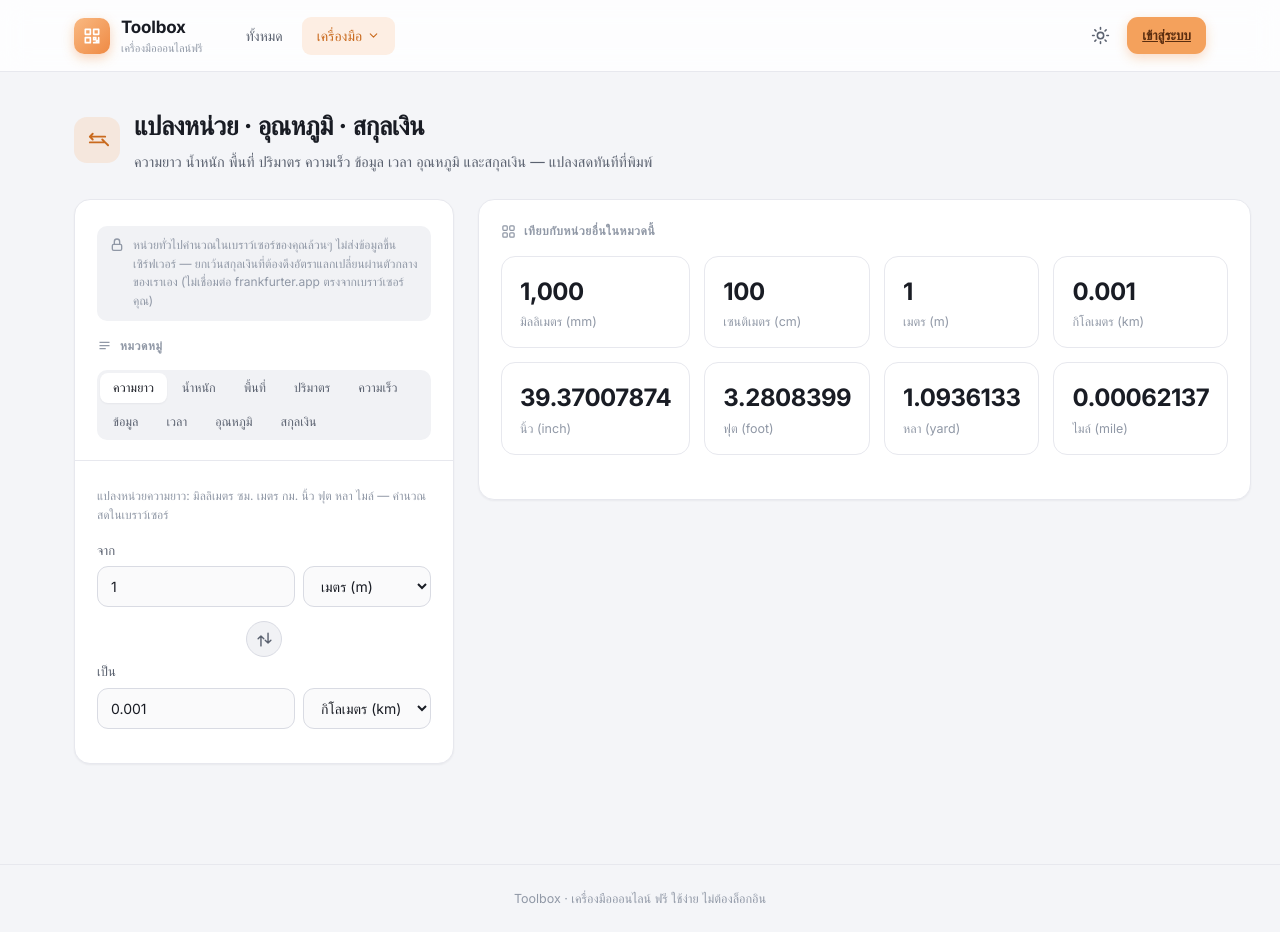
After one commit to aombazooka/toolbox, a PHP site: page /qrcode/convert.php in a window 1280 px wide. The commit adds this page. Run offline with PHP 8.4, Linux system fonts and the light colour scheme; data that the repository does not hold is empty; some web fonts are replaced.

Commit message:
T10: Unit/temperature/currency converter
convert.php + assets/js/convert.js: length, weight, area (incl. exact
Thai ไร่/งาน/ตารางวา legal ratios), volume (US gallon, labeled),
speed, digital storage (binary 1024 base, labeled), time, and
temperature (real C/F/K formulas, not linear factors) — all instant
and client-side. api/rates.php: server-side proxy for live THB rates
from frankfurter.app, cached in the existing settings key/value table
for 1 day (no new table), serving stale cache over failing outright
if the upstream call errors. Registered in includes/tools.php
(เครื่องคำนวณ category).

This completes all of TOOLBOX-PLAN.md (T0-T10).

Co-Authored-By: Claude Sonnet 5 <noreply@anthropic.com>

```diff
--- a/assets/css/app-extra.css
+++ b/assets/css/app-extra.css
@@ -266,6 +266,16 @@
 .pwd-meter-label .pml-tag.strong{color:var(--ok)}
 .pwd-meter-label .pml-tag.very-strong{color:#1f9aa0}
 
+/* ---------- Unit/temperature/currency converter (T10) ---------- */
+#cat-tabs{flex-wrap:wrap;height:auto;row-gap:4px}
+#cat-tabs button{flex:0 0 auto;padding:7px 13px}
+.conv-pair{display:grid;grid-template-columns:1fr 128px;gap:8px}
+@media(max-width:480px){.conv-pair{grid-template-columns:1fr 104px}}
+.conv-swap-wrap{display:flex;justify-content:center;margin:2px 0 4px}
+.conv-swap-btn{width:36px;height:36px;border-radius:50%;background:var(--surface-3);border:1px solid var(--border-strong);display:grid;place-items:center;color:var(--text-2);transition:.18s}
+.conv-swap-btn:hover{background:var(--accent-soft);color:var(--accent-strong);transform:rotate(180deg)}
+.conv-swap-btn svg{width:17px;height:17px}
+
 @media print {
   header, footer, .no-print, .toast { display: none !important; }
   @page { size: A4; margin: 10mm; }
--- /dev/null
+++ b/assets/js/convert.js
@@ -0,0 +1,335 @@
+/* แปลงหน่วย · อุณหภูมิ · สกุลเงิน — ทำงานฝั่งเบราว์เซอร์ล้วน ยกเว้นสกุลเงินที่เรียก api/rates.php (แคชฝั่งเซิร์ฟเวอร์) */
+(function () {
+  function byId(id) { return document.getElementById(id); }
+
+  /* ---------- number helpers ---------- */
+  function parseNumber(str) {
+    if (str == null) return NaN;
+    const cleaned = String(str).replace(/,/g, '').trim();
+    if (cleaned === '') return NaN;
+    const n = Number(cleaned);
+    return isFinite(n) ? n : NaN;
+  }
+  function fmtResult(n) {
+    if (!isFinite(n)) return '';
+    if (n === 0) return '0';
+    const abs = Math.abs(n);
+    if (abs >= 1e15 || abs < 1e-9) return n.toExponential(6);
+    const rounded = Number(n.toPrecision(10));
+    return rounded.toLocaleString('th-TH', { maximumFractionDigits: 8, useGrouping: true });
+  }
+  function fmtOnBlur(input) {
+    const n = parseNumber(input.value);
+    if (isFinite(n)) input.value = fmtResult(n);
+  }
+
+  /* ---------- temperature: real formulas, not a factor multiply ---------- */
+  function toCelsius(v, unit) {
+    if (unit === 'c') return v;
+    if (unit === 'f') return (v - 32) * 5 / 9;
+    if (unit === 'k') return v - 273.15;
+    return NaN;
+  }
+  function fromCelsius(c, unit) {
+    if (unit === 'c') return c;
+    if (unit === 'f') return c * 9 / 5 + 32;
+    if (unit === 'k') return c + 273.15;
+    return NaN;
+  }
+
+  /* ---------- Thai-friendly names for common currency codes (frankfurter gives codes only) ---------- */
+  const CURRENCY_NAMES = {
+    THB: 'บาทไทย', USD: 'ดอลลาร์สหรัฐ', EUR: 'ยูโร', GBP: 'ปอนด์สเตอร์ลิง', JPY: 'เยนญี่ปุ่น',
+    CNY: 'หยวนจีน', SGD: 'ดอลลาร์สิงคโปร์', AUD: 'ดอลลาร์ออสเตรเลีย', HKD: 'ดอลลาร์ฮ่องกง',
+    KRW: 'วอนเกาหลีใต้', INR: 'รูปีอินเดีย', MYR: 'ริงกิตมาเลเซีย', IDR: 'รูเปียห์อินโดนีเซีย',
+    PHP: 'เปโซฟิลิปปินส์', VND: 'ดองเวียดนาม', CAD: 'ดอลลาร์แคนาดา', NZD: 'ดอลลาร์นิวซีแลนด์',
+    CHF: 'ฟรังก์สวิส', SEK: 'โครนาสวีเดน', NOK: 'โครนนอร์เวย์', DKK: 'โครนเดนมาร์ก',
+    ILS: 'เชเกลอิสราเอล', MXN: 'เปโซเม็กซิโก', ZAR: 'แรนด์แอฟริกาใต้', BRL: 'เรียลบราซิล',
+    TRY: 'ลีราตุรกี', RUB: 'รูเบิลรัสเซีย', PLN: 'ซลอตีโปแลนด์', CZK: 'โครูนาเช็ก', HUF: 'ฟอรินต์ฮังการี',
+    BGN: 'เลฟบัลแกเรีย', RON: 'ลิวโรมาเนีย', ISK: 'โครนาไอซ์แลนด์',
+  };
+  function currencyLabel(code) {
+    const name = CURRENCY_NAMES[code];
+    return name ? name + ' (' + code + ')' : code;
+  }
+
+  /* ---------- category definitions ----------
+   * type "factor": convert(v, from, to) = v * units[from].factor / units[to].factor
+   *   (factor = how many "base units" 1 of this unit equals — same trick used for currency,
+   *   with THB as the implicit base since api/rates.php always fetches from=THB)
+   * type "temperature": non-linear, uses toCelsius/fromCelsius above
+   */
+  const CATEGORIES = {
+    length: {
+      title: 'ความยาว', type: 'factor',
+      note: 'แปลงหน่วยความยาว: มิลลิเมตร ซม. เมตร กม. นิ้ว ฟุต หลา ไมล์ — คำนวณสดในเบราว์เซอร์',
+      units: {
+        mm:  { label: 'มิลลิเมตร (mm)', factor: 0.001 },
+        cm:  { label: 'เซนติเมตร (cm)', factor: 0.01 },
+        m:   { label: 'เมตร (m)', factor: 1 },
+        km:  { label: 'กิโลเมตร (km)', factor: 1000 },
+        inch:{ label: 'นิ้ว (inch)', factor: 0.0254 },
+        foot:{ label: 'ฟุต (foot)', factor: 0.3048 },
+        yard:{ label: 'หลา (yard)', factor: 0.9144 },
+        mile:{ label: 'ไมล์ (mile)', factor: 1609.344 },
+      },
+      def: { from: 'm', to: 'km' },
+    },
+    weight: {
+      title: 'น้ำหนัก', type: 'factor',
+      note: 'แปลงหน่วยน้ำหนัก: มิลลิกรัม กรัม กก. ตัน ออนซ์ ปอนด์',
+      units: {
+        mg:    { label: 'มิลลิกรัม (mg)', factor: 0.001 },
+        g:     { label: 'กรัม (g)', factor: 1 },
+        kg:    { label: 'กิโลกรัม (kg)', factor: 1000 },
+        tonne: { label: 'ตัน (tonne)', factor: 1000000 },
+        oz:    { label: 'ออนซ์ (oz)', factor: 28.349523125 },
+        lb:    { label: 'ปอนด์ (lb)', factor: 453.59237 },
+      },
+      def: { from: 'kg', to: 'lb' },
+    },
+    area: {
+      title: 'พื้นที่', type: 'factor',
+      note: 'แปลงหน่วยพื้นที่ ตร.ม. ตร.กม. ไร่ งาน ตารางวา เอเคอร์ — ใช้อัตราไทยแท้: 1 ไร่ = 4 งาน = 400 ตารางวา = 1,600 ตร.ม.',
+      units: {
+        m2:   { label: 'ตารางเมตร (m²)', factor: 1 },
+        km2:  { label: 'ตารางกิโลเมตร (km²)', factor: 1000000 },
+        wah2: { label: 'ตารางวา', factor: 4 },
+        ngan: { label: 'งาน', factor: 400 },
+        rai:  { label: 'ไร่', factor: 1600 },
+        acre: { label: 'เอเคอร์ (acre)', factor: 4046.8564224 },
+      },
+      def: { from: 'rai', to: 'wah2' },
+    },
+    volume: {
+      title: 'ปริมาตร', type: 'factor',
+      note: 'แปลงหน่วยปริมาตร มล. ลิตร ลบ.ม. แกลลอน ควอร์ต ไพน์ต — ใช้หน่วยแบบสหรัฐอเมริกา (US) ไม่ใช่แบบอังกฤษ (UK/Imperial)',
+      units: {
+        ml:        { label: 'มิลลิลิตร (mL)', factor: 0.001 },
+        l:         { label: 'ลิตร (L)', factor: 1 },
+        m3:        { label: 'ลูกบาศก์เมตร (m³)', factor: 1000 },
+        cup_us:    { label: 'ถ้วยตวง (US cup)', factor: 0.2365882365 },
+        pint_us:   { label: 'ไพน์ต (US pint)', factor: 0.473176473 },
+        quart_us:  { label: 'ควอร์ต (US quart)', factor: 0.946352946 },
+        gallon_us: { label: 'แกลลอน (US gallon)', factor: 3.785411784 },
+      },
+      def: { from: 'gallon_us', to: 'l' },
+    },
+    speed: {
+      title: 'ความเร็ว', type: 'factor',
+      note: 'แปลงหน่วยความเร็ว กม./ชม. ม./วินาที ไมล์/ชม. นอต',
+      units: {
+        kmh:  { label: 'กม./ชม. (km/h)', factor: 1000 / 3600 },
+        ms:   { label: 'ม./วินาที (m/s)', factor: 1 },
+        mph:  { label: 'ไมล์/ชม. (mph)', factor: 1609.344 / 3600 },
+        knot: { label: 'นอต (knot)', factor: 1852 / 3600 },
+      },
+      def: { from: 'kmh', to: 'ms' },
+    },
+    digital: {
+      title: 'ข้อมูล', type: 'factor',
+      note: 'แปลงหน่วยข้อมูลดิจิทัล — ใช้ฐานทวิภาค (Binary): 1 KB = 1,024 ไบต์, 1 MB = 1,024 KB ... (ไม่ใช่ฐาน 1,000 แบบผู้ผลิตฮาร์ดดิสก์บางราย) ใช้อัตราเดียวกันตลอดทั้งบันได',
+      units: {
+        bit:  { label: 'บิต (bit)', factor: 1 / 8 },
+        byte: { label: 'ไบต์ (byte)', factor: 1 },
+        kb:   { label: 'กิโลไบต์ (KB, 1024B)', factor: 1024 },
+        mb:   { label: 'เมกะไบต์ (MB, 1024KB)', factor: Math.pow(1024, 2) },
+        gb:   { label: 'กิกะไบต์ (GB, 1024MB)', factor: Math.pow(1024, 3) },
+        tb:   { label: 'เทราไบต์ (TB, 1024GB)', factor: Math.pow(1024, 4) },
+      },
+      def: { from: 'mb', to: 'kb' },
+    },
+    time: {
+      title: 'เวลา', type: 'factor',
+      note: 'แปลงหน่วยเวลา วินาที นาที ชั่วโมง วัน สัปดาห์',
+      units: {
+        sec:  { label: 'วินาที', factor: 1 },
+        min:  { label: 'นาที', factor: 60 },
+        hour: { label: 'ชั่วโมง', factor: 3600 },
+        day:  { label: 'วัน', factor: 86400 },
+        week: { label: 'สัปดาห์', factor: 604800 },
+      },
+      def: { from: 'day', to: 'hour' },
+    },
+    temperature: {
+      title: 'อุณหภูมิ', type: 'temperature',
+      note: 'แปลงหน่วยอุณหภูมิด้วยสูตรแปลงที่ถูกต้อง (ไม่ใช่การคูณด้วยตัวเลขคงที่แบบหน่วยอื่น) — °C ↔ °F ↔ K',
+      units: {
+        c: { label: 'องศาเซลเซียส (°C)' },
+        f: { label: 'องศาฟาเรนไฮต์ (°F)' },
+        k: { label: 'เคลวิน (K)' },
+      },
+      def: { from: 'c', to: 'f' },
+    },
+    currency: {
+      title: 'สกุลเงิน', type: 'currency',
+      note: '',
+      units: {}, loaded: false,
+      def: { from: 'THB', to: 'USD' },
+    },
+  };
+  const POPULAR_CURRENCIES = ['USD', 'EUR', 'GBP', 'JPY', 'CNY', 'SGD', 'AUD', 'HKD', 'KRW', 'MYR'];
+
+  /* ---------- generic conversion engine ---------- */
+  function convertValue(value, fromKey, toKey, cat) {
+    if (cat.type === 'temperature') return fromCelsius(toCelsius(value, fromKey), toKey);
+    const u = cat.units;
+    if (!u[fromKey] || !u[toKey]) return NaN;
+    return (value * u[fromKey].factor) / u[toKey].factor;
+  }
+
+  /* ---------- DOM refs ---------- */
+  const catTabs        = byId('cat-tabs');
+  const catNoteEl       = byId('cat-note');
+  const fromValueEl     = byId('from-value');
+  const toValueEl       = byId('to-value');
+  const fromUnitEl      = byId('from-unit');
+  const toUnitEl        = byId('to-unit');
+  const swapBtn         = byId('swap-btn');
+  const currencyStatusEl= byId('currency-status');
+  const gridEl          = byId('all-units-grid');
+  const gridEmptyEl     = byId('all-units-empty');
+
+  let currentCat = 'length';
+  let lastEdited = 'from'; // 'from' | 'to' — which field the user is actively driving
+
+  function buildUnitSelect(selectEl, unitsObj, selectedKey) {
+    selectEl.innerHTML = '';
+    Object.keys(unitsObj).forEach(function (key) {
+      const opt = document.createElement('option');
+      opt.value = key;
+      opt.textContent = unitsObj[key].label;
+      if (key === selectedKey) opt.selected = true;
+      selectEl.appendChild(opt);
+    });
+  }
+
+  function renderAllUnitsGrid() {
+    const cat = CATEGORIES[currentCat];
+    const v = parseNumber(fromValueEl.value);
+    gridEl.innerHTML = '';
+    if (!isFinite(v) || !Object.keys(cat.units).length) {
+      gridEmptyEl.classList.remove('hidden');
+      return;
+    }
+    gridEmptyEl.classList.add('hidden');
+    let keys = Object.keys(cat.units);
+    if (cat.type === 'currency') {
+      keys = POPULAR_CURRENCIES.filter(function (k) { return cat.units[k]; });
+      if (keys.indexOf('THB') === -1) keys.unshift('THB');
+    }
+    keys.forEach(function (key) {
+      const val = convertValue(v, fromUnitEl.value, key, cat);
+      const div = document.createElement('div');
+      div.className = 'stat';
+      const sv = document.createElement('div'); sv.className = 'sv'; sv.textContent = fmtResult(val);
+      const sl = document.createElement('div'); sl.className = 'sl'; sl.textContent = cat.units[key].label;
+      div.appendChild(sv); div.appendChild(sl);
+      gridEl.appendChild(div);
+    });
+  }
+
+  function renderCurrent() {
+    const cat = CATEGORIES[currentCat];
+    if (lastEdited === 'to') {
+      const v = parseNumber(toValueEl.value);
+      fromValueEl.value = isFinite(v) ? fmtResult(convertValue(v, toUnitEl.value, fromUnitEl.value, cat)) : '';
+    } else {
+      const v = parseNumber(fromValueEl.value);
+      toValueEl.value = isFinite(v) ? fmtResult(convertValue(v, fromUnitEl.value, toUnitEl.value, cat)) : '';
+    }
+    renderAllUnitsGrid();
+  }
+
+  function switchCategory(key) {
+    currentCat = key;
+    const cat = CATEGORIES[key];
+    currencyStatusEl.classList.toggle('hidden', key !== 'currency');
+
+    if (key === 'currency') {
+      catNoteEl.textContent = 'ดึงอัตราแลกเปลี่ยนล่าสุดจาก frankfurter.app ผ่านตัวกลางฝั่งเซิร์ฟเวอร์ของเรา (แคชไว้ 1 วัน) — ใช้เพื่อการอ้างอิงเท่านั้น ไม่ใช่อัตราซื้อขายจริงจากธนาคาร/ร้านแลกเงิน';
+      if (!cat.loaded) { loadCurrency(); return; }
+      buildUnitSelect(fromUnitEl, cat.units, cat.def.from);
+      buildUnitSelect(toUnitEl, cat.units, cat.def.to);
+      fromValueEl.value = '100';
+      lastEdited = 'from';
+      renderCurrent();
+      return;
+    }
+
+    catNoteEl.textContent = cat.note;
+    buildUnitSelect(fromUnitEl, cat.units, cat.def.from);
+    buildUnitSelect(toUnitEl, cat.units, cat.def.to);
+    fromValueEl.value = '1';
+    lastEdited = 'from';
+    renderCurrent();
+  }
+
+  async function loadCurrency() {
+    const cat = CATEGORIES.currency;
+    currencyStatusEl.classList.remove('hidden');
+    currencyStatusEl.textContent = 'กำลังโหลดอัตราแลกเปลี่ยน...';
+    fromUnitEl.innerHTML = '';
+    toUnitEl.innerHTML = '';
+    toValueEl.value = '';
+    gridEl.innerHTML = '';
+    gridEmptyEl.classList.add('hidden');
+    try {
+      const res = await fetch('api/rates.php');
+      const data = await res.json();
+      if (!data || !data.ok) {
+        currencyStatusEl.textContent = (data && data.error) ? data.error : 'ดึงอัตราแลกเปลี่ยนไม่สำเร็จ กรุณาลองใหม่ภายหลัง';
+        if (window.toast) window.toast('ดึงอัตราแลกเปลี่ยนไม่สำเร็จ', 'err');
+        return;
+      }
+      const units = { THB: { label: currencyLabel('THB'), factor: 1 } };
+      Object.keys(data.rates || {}).forEach(function (code) {
+        const rate = Number(data.rates[code]); // rate = amount of `code` per 1 THB
+        if (isFinite(rate) && rate > 0) units[code] = { label: currencyLabel(code), factor: 1 / rate };
+      });
+      cat.units = units;
+      cat.loaded = true;
+      cat.def.to = units.USD ? 'USD' : (Object.keys(units).filter(function (k) { return k !== 'THB'; })[0] || 'THB');
+
+      buildUnitSelect(fromUnitEl, units, 'THB');
+      buildUnitSelect(toUnitEl, units, cat.def.to);
+      fromValueEl.value = '100';
+      lastEdited = 'from';
+      renderCurrent();
+
+      let msg = 'อัตราอ้างอิงวันที่ ' + data.date + (data.cached ? ' (จากแคช อัปเดตเมื่อ ' + data.fetched_at + ')' : ' (ดึงสดจาก frankfurter.app เมื่อ ' + data.fetched_at + ')');
+      if (data.stale) msg += ' — เครือข่ายขัดข้องขณะนี้ ใช้ข้อมูลแคชเก่าไปก่อน';
+      currencyStatusEl.textContent = msg;
+    } catch (e) {
+      currencyStatusEl.textContent = 'เชื่อมต่อ API ไม่สำเร็จ กรุณาตรวจสอบอินเทอร์เน็ตแล้วลองใหม่';
+      if (window.toast) window.toast('เชื่อมต่อ API ไม่สำเร็จ', 'err');
+    }
+  }
+
+  /* ---------- wire up ---------- */
+  catTabs.querySelectorAll('button').forEach(function (b) {
+    b.onclick = function () {
+      catTabs.querySelectorAll('button').forEach(function (x) { x.classList.remove('on'); });
+      b.classList.add('on');
+      switchCategory(b.dataset.v);
+    };
+  });
+
+  fromValueEl.addEventListener('input', function () { lastEdited = 'from'; renderCurrent(); });
+  toValueEl.addEventListener('input', function () { lastEdited = 'to'; renderCurrent(); });
+  fromUnitEl.addEventListener('change', function () { lastEdited = 'from'; renderCurrent(); });
+  toUnitEl.addEventListener('change', function () { lastEdited = 'from'; renderCurrent(); });
+  [fromValueEl, toValueEl].forEach(function (el) {
+    el.addEventListener('blur', function () { fmtOnBlur(el); });
+  });
+
+  swapBtn.addEventListener('click', function () {
+    const fu = fromUnitEl.value, tu = toUnitEl.value;
+    fromUnitEl.value = tu; toUnitEl.value = fu;
+    fromValueEl.value = toValueEl.value;
+    lastEdited = 'from';
+    renderCurrent();
+  });
+
+  switchCategory(currentCat);
+})();
--- /dev/null
+++ b/convert.php
@@ -0,0 +1,92 @@
+<?php
+require_once __DIR__ . '/includes/auth.php';
+require_installed(); // public tool, no login needed
+$active = 'convert';
+$page_title = 'แปลงหน่วย · อุณหภูมิ · สกุลเงิน';
+$page_js = ['convert.js'];
+include __DIR__ . '/includes/header.php';
+?>
+<div class="page-head">
+  <div class="page-head-ico">
+    <div class="ph-icon">
+      <svg viewBox="0 0 24 24" fill="none" stroke="currentColor" stroke-width="2"><path d="M4 9h16M4 9l3-3M4 9l3 3" stroke-linecap="round" stroke-linejoin="round"/><path d="M20 15H4M20 15l-3-3M20 15l3 3" stroke-linecap="round" stroke-linejoin="round"/></svg>
+    </div>
+    <div>
+      <h1>แปลงหน่วย · อุณหภูมิ · สกุลเงิน</h1>
+      <p>ความยาว น้ำหนัก พื้นที่ ปริมาตร ความเร็ว ข้อมูล เวลา อุณหภูมิ และสกุลเงิน — แปลงสดทันทีที่พิมพ์</p>
+    </div>
+  </div>
+</div>
+
+<div class="loan-grid">
+  <!-- INPUT -->
+  <div class="card">
+    <div class="form-section">
+      <div class="hint" style="display:flex;gap:8px;align-items:flex-start;margin-bottom:16px;padding:10px 12px;background:var(--surface-3);border-radius:10px">
+        <svg viewBox="0 0 24 24" fill="none" stroke="currentColor" stroke-width="2" style="width:16px;height:16px;flex-shrink:0;margin-top:1px"><rect x="5" y="11" width="14" height="9" rx="2"/><path d="M8 11V7a4 4 0 018 0v4" stroke-linecap="round"/></svg>
+        <span>หน่วยทั่วไปคำนวณในเบราว์เซอร์ของคุณล้วนๆ ไม่ส่งข้อมูลขึ้นเซิร์ฟเวอร์ — ยกเว้นสกุลเงินที่ต้องดึงอัตราแลกเปลี่ยนผ่านตัวกลางของเราเอง (ไม่เชื่อมต่อ frankfurter.app ตรงจากเบราว์เซอร์คุณ)</span>
+      </div>
+
+      <div class="sec-title">
+        <svg viewBox="0 0 24 24" fill="none" stroke="currentColor" stroke-width="2"><path d="M4 7h16M4 12h16M4 17h10"/></svg>
+        หมวดหมู่
+      </div>
+      <div class="seg" id="cat-tabs">
+        <button type="button" data-v="length" class="on">ความยาว</button>
+        <button type="button" data-v="weight">น้ำหนัก</button>
+        <button type="button" data-v="area">พื้นที่</button>
+        <button type="button" data-v="volume">ปริมาตร</button>
+        <button type="button" data-v="speed">ความเร็ว</button>
+        <button type="button" data-v="digital">ข้อมูล</button>
+        <button type="button" data-v="time">เวลา</button>
+        <button type="button" data-v="temperature">อุณหภูมิ</button>
+        <button type="button" data-v="currency">สกุลเงิน</button>
+      </div>
+    </div>
+
+    <div class="form-section">
+      <div class="hint" id="cat-note" style="margin-bottom:16px"></div>
+
+      <div class="field">
+        <label class="lab">จาก</label>
+        <div class="conv-pair">
+          <input class="input" id="from-value" inputmode="decimal" value="1">
+          <select class="input" id="from-unit"></select>
+        </div>
+      </div>
+
+      <div class="conv-swap-wrap">
+        <button type="button" class="conv-swap-btn" id="swap-btn" title="สลับหน่วย">
+          <svg viewBox="0 0 24 24" fill="none" stroke="currentColor" stroke-width="2"><path d="M17 3v14M17 17l-4-4M17 17l4-4" stroke-linecap="round" stroke-linejoin="round"/><path d="M7 21V7M7 7L3 11M7 7l4 4" stroke-linecap="round" stroke-linejoin="round"/></svg>
+        </button>
+      </div>
+
+      <div class="field">
+        <label class="lab">เป็น</label>
+        <div class="conv-pair">
+          <input class="input" id="to-value" inputmode="decimal" value="">
+          <select class="input" id="to-unit"></select>
+        </div>
+      </div>
+
+      <div class="hint hidden" id="currency-status" style="margin-top:14px"></div>
+    </div>
+  </div>
+
+  <!-- RESULT -->
+  <div class="preview-wrap">
+    <div class="card card-pad">
+      <div class="sec-title">
+        <svg viewBox="0 0 24 24" fill="none" stroke="currentColor" stroke-width="2"><rect x="3" y="3" width="7" height="7" rx="1.5"/><rect x="14" y="3" width="7" height="7" rx="1.5"/><rect x="3" y="14" width="7" height="7" rx="1.5"/><rect x="14" y="14" width="7" height="7" rx="1.5"/></svg>
+        เทียบกับหน่วยอื่นในหมวดนี้
+      </div>
+      <div class="stats" id="all-units-grid"></div>
+      <div class="no-result hidden" id="all-units-empty">กรอกค่าด้านซ้ายเพื่อดูการแปลงหน่วย</div>
+    </div>
+  </div>
+</div>
+
+<script>
+window.APP = { baseUrl: <?= json_encode(rtrim(BASE_URL, '/'), JSON_UNESCAPED_SLASHES) ?> };
+</script>
+<?php include __DIR__ . '/includes/footer.php'; ?>
--- a/includes/tools.php
+++ b/includes/tools.php
@@ -106,4 +106,13 @@ return [
         'cat'   => 'ตัวช่วย & สุ่ม',
         'login' => false,
     ],
+    [
+        'slug'  => 'convert',
+        'title' => 'แปลงหน่วย/อุณหภูมิ/สกุลเงิน',
+        'desc'  => 'แปลงความยาว น้ำหนัก พื้นที่ ปริมาตร ความเร็ว ข้อมูล เวลา อุณหภูมิ และอัตราแลกเปลี่ยนสกุลเงิน',
+        'href'  => 'convert.php',
+        'icon'  => '<svg viewBox="0 0 24 24" fill="none" stroke="currentColor" stroke-width="2"><path d="M4 9h16M4 9l3-3M4 9l3 3" stroke-linecap="round" stroke-linejoin="round"/><path d="M20 15H4M20 15l-3-3M20 15l3 3" stroke-linecap="round" stroke-linejoin="round"/></svg>',
+        'cat'   => 'เครื่องคำนวณ',
+        'login' => false,
+    ],
 ];
```
Also changed, not shown: api/rates.php (added, +129 -0 lines).
